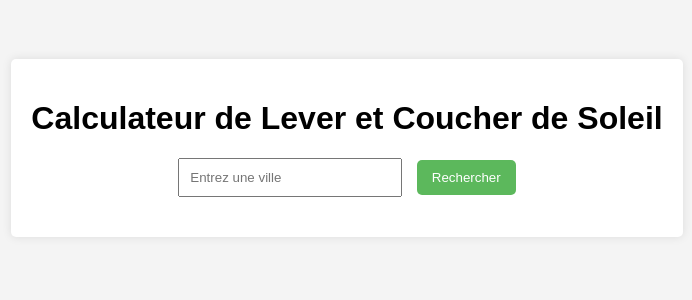
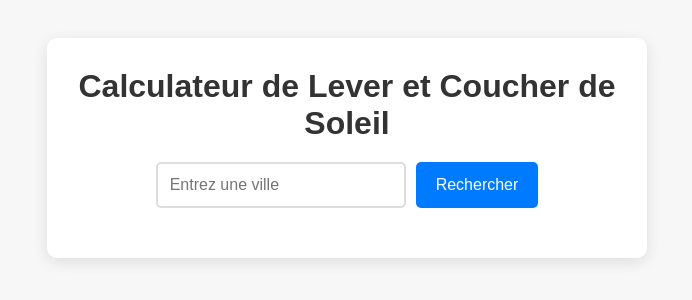
Before and after one commit to binyamincoder93/calculateur-lever-coucher-soleil, a plain HTML site: page index.html in a window 1280 px wide. Shown: the part 252-552 px from the top of the page, without its empty margins (293-985 px from the left). Drawn offline with nearby package versions, Linux system fonts and the light colour scheme; no server answers.

Commit message:
Update style.css

```diff
--- a/style.css
+++ b/style.css
@@ -1,6 +1,13 @@
+/* Global Styles */
+* {
+    margin: 0;
+    padding: 0;
+    box-sizing: border-box;
+}
+
 body {
-    font-family: Arial, sans-serif;
-    background-color: #f4f4f4;
+    font-family: 'Arial', sans-serif;
+    background-color: #f7f7f7;
     display: flex;
     justify-content: center;
     align-items: center;
@@ -9,32 +16,68 @@ body {
 }
 
 .container {
-    background: white;
-    padding: 20px;
-    border-radius: 5px;
-    box-shadow: 0 0 10px rgba(0, 0, 0, 0.1);
+    background-color: white;
+    width: 100%;
+    max-width: 600px;
+    padding: 30px;
+    border-radius: 10px;
+    box-shadow: 0 4px 15px rgba(0, 0, 0, 0.1);
     text-align: center;
 }
 
+h1 {
+    font-size: 2rem;
+    color: #333;
+    margin-bottom: 20px;
+}
+
+.input-group {
+    display: flex;
+    justify-content: center;
+    margin-bottom: 20px;
+}
+
 input[type="text"] {
-    width: 200px;
-    padding: 10px;
+    width: 250px;
+    padding: 12px;
+    font-size: 1rem;
+    border: 2px solid #ddd;
+    border-radius: 5px;
     margin-right: 10px;
+    transition: border 0.3s ease;
+}
+
+input[type="text"]:focus {
+    border: 2px solid #007BFF;
 }
 
 button {
-    padding: 10px 15px;
-    background-color: #5cb85c;
+    padding: 12px 20px;
+    font-size: 1rem;
     color: white;
+    background-color: #007BFF;
     border: none;
     border-radius: 5px;
     cursor: pointer;
+    transition: background-color 0.3s ease;
 }
 
 button:hover {
-    background-color: #4cae4c;
+    background-color: #0056b3;
 }
 
 #result {
     margin-top: 20px;
+    font-size: 1.2rem;
+    color: #333;
+    text-align: left;
 }
+
+#result h2 {
+    font-size: 1.5rem;
+    color: #333;
+}
+
+#result p {
+    margin: 10px 0;
+}
```
